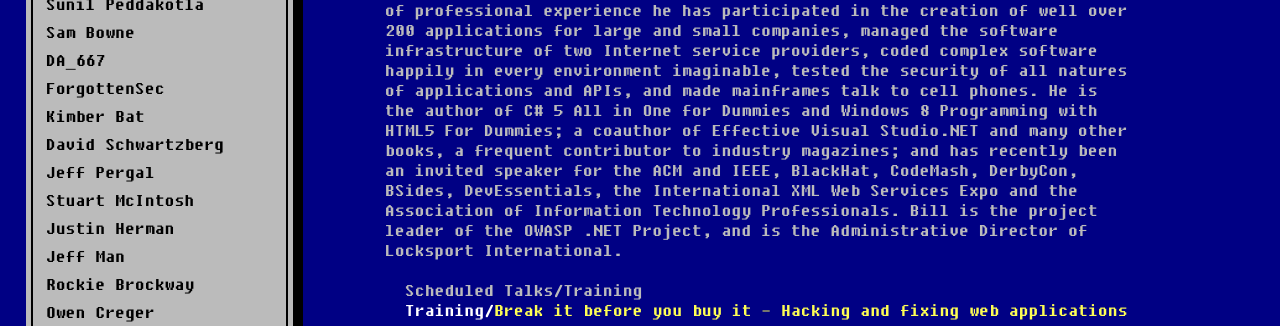
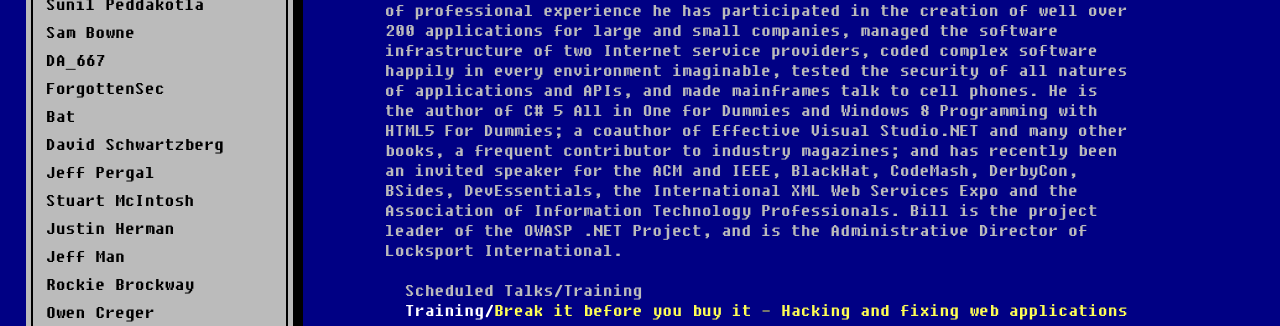
Before and after one commit to SteveMcGrath/Concord, a Flask app: template site/app/templates/schedule/bios.html in a window 1280 px wide. Shown: the part 899-1225 px from the top of the page. Run offline with Flask 2, Linux system fonts and the light colour scheme; the template is opened without the code that fills it, so the values that code supplies are empty; parts of the project's set-up code (start-up, migrations or seed data) failed here and were passed over; some libraries are stand-ins or nearby versions.

Commit message:
Update bios.html

```diff
--- a/site/app/templates/schedule/bios.html
+++ b/site/app/templates/schedule/bios.html
@@ -38,7 +38,7 @@
 		<li><a href="#sam_bowne">Sam Bowne</a></li>
 		<li><a href="#da_667">DA_667</a></li>
 		<li><a href="#forgottensec">ForgottenSec</a></li>
-		<li><a href="#mzbat">Kimber Bat</a></li>
+		<li><a href="#mzbat">Bat</a></li>
 		<li><a href="#the_schwartz">David Schwartzberg</a></li>
 		<li><a href="#jeff_pergal">Jeff Pergal</a></li>
 		<li><a href="#stuart_mcintosh">Stuart McIntosh</a></li>
@@ -645,7 +645,7 @@
 	</div>
 	<div class="row">
 		<div id="mzbat">
-			<legend>Kimber Bat</legend>
+			<legend>Bat</legend>
 			<p>bat (GCIH) currently wrangles cats at NASA. She is an organizer for
 				BSidesCharm and runs logistics for CircleCityCon. She spends most of her
 				time staring at security plans and ruining lives. When she’s not keeping
```
